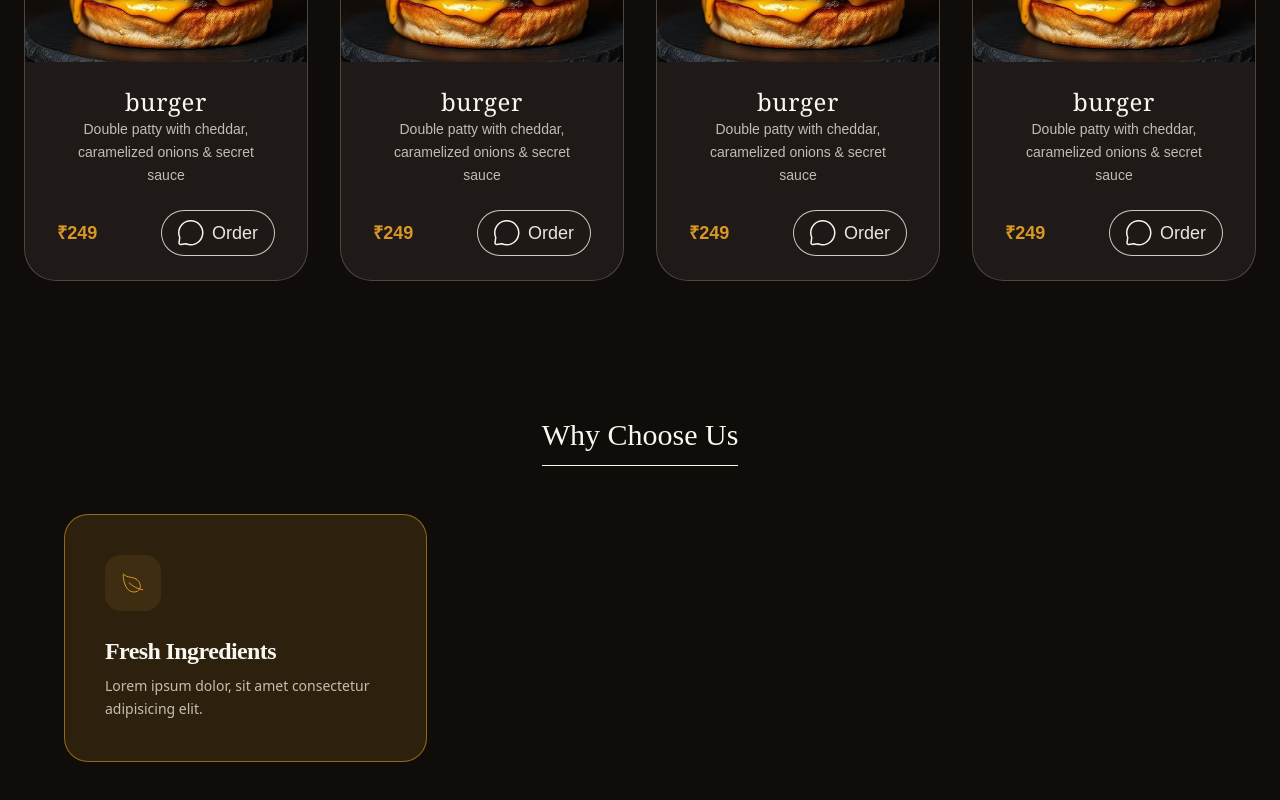
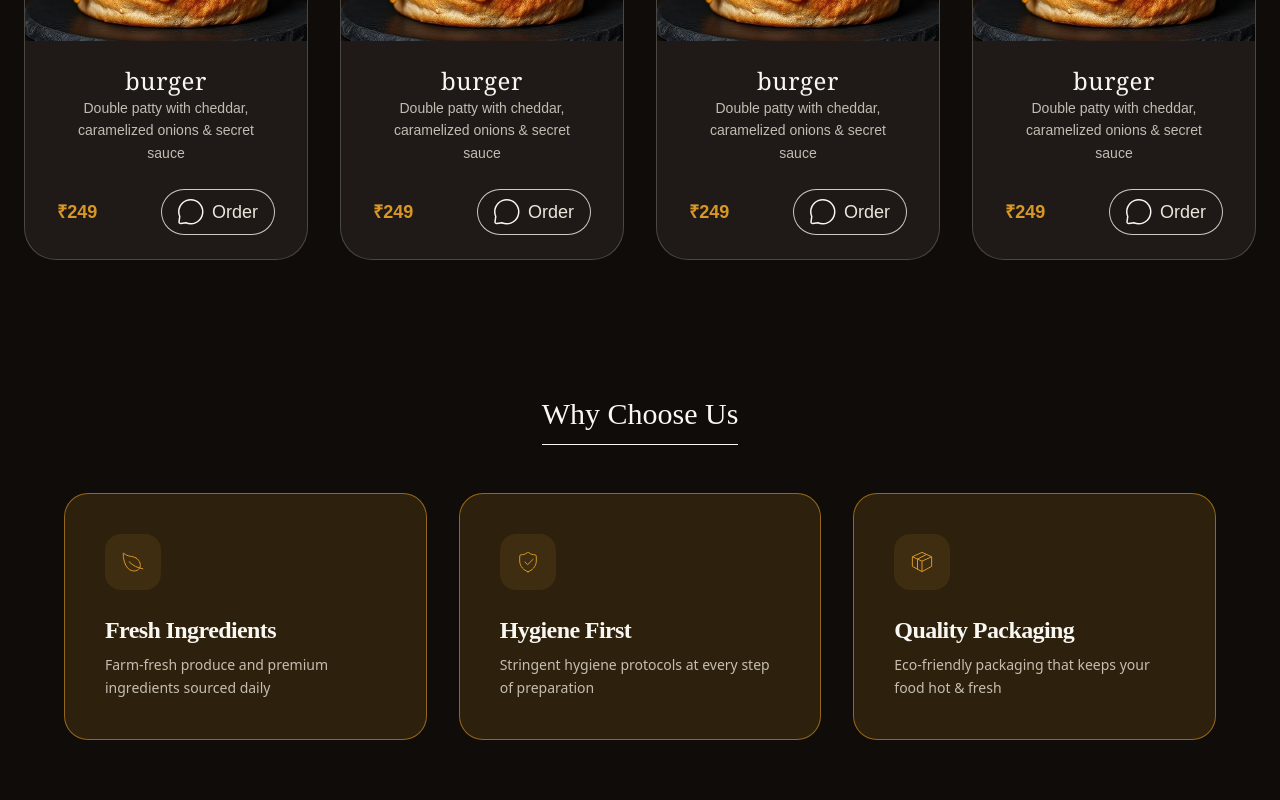
Before and after one commit to YogurtFusion/Mocha-loft, a Next.js app: page / in a window 1280 px wide. Shown: the part 1740-2540 px from the top of the page. Built offline with nearby package versions, Linux system fonts and the light colour scheme.

Commit message:
design of  whyChooseUs completed

```diff
--- a/components/Menu.jsx
+++ b/components/Menu.jsx
@@ -7,7 +7,7 @@ const Menu = () => {
     <section className="mb-12">
       {/* wrap */}
       <div className="flex flex-col  justify-center items-center p-6 gap-6">
-        <h2 className="text-primary text-3xl leading-normal tracking-[-0.6px] font-semibold font-playfair text-center ">
+        <h2 className="text-primary text-3xl  tracking-tight font-semibold font-playfair text-center border-b border-primary mx-auto w-fit mb-3 ">
           The Menu
         </h2>
         <MenuLinks />
--- a/components/Process.jsx
+++ b/components/Process.jsx
@@ -29,7 +29,7 @@ const Process = () => {
     <section className="mb-12">
       {/* wrap */}
       <div className="p-12">
-        <h1 className="text-center text-primary text-3xl/relaxed leading-16  font-playfair font-semibold ">
+        <h1 className="text-center text-primary text-3xl/tight  font-playfair font-semibold border-b border-primary mx-auto w-fit  ">
           How It Works
         </h1>
         {/* cards */}
--- /dev/null
+++ b/components/UI/PackingBox.jsx
@@ -0,0 +1,21 @@
+import React from "react";
+
+const PackingBox = () => {
+  return (
+    <svg
+      xmlns="http://www.w3.org/2000/svg"
+      width="24"
+      height="24"
+      viewBox="0 0 24 24"
+      fill="none"
+    >
+      <path
+        d="M2.37601 6.75001L12 2.37451L21.6255 6.75001M2.37601 6.75001L12 11.1255M2.37601 6.75001V16.3755L12 21.6255M21.6255 6.75001L12 11.1255M21.6255 6.75001V16.3755L12 21.6255M12 11.1255V21.6255M16.5 4.50001L7.50001 9.00001V19.5"
+        stroke="currentColor"
+        strokeLinejoin="round"
+      />
+    </svg>
+  );
+};
+
+export default PackingBox
--- /dev/null
+++ b/components/UI/SheildProtection.jsx
@@ -0,0 +1,28 @@
+import React from "react";
+
+const SheildProtection = () => {
+  return (
+    <svg
+      xmlns="http://www.w3.org/2000/svg"
+      width="24"
+      height="24"
+      viewBox="0 0 24 24"
+      fill="none"
+    >
+      <path
+        d="M12 21.75C16.5215 20.1915 19.7445 16.5685 20.25 11.9555C20.39 9.95297 20.3785 7.94297 20.2145 5.94197C20.1929 5.62657 20.0545 5.33054 19.8263 5.11176C19.5981 4.89299 19.2965 4.76719 18.9805 4.75897C16.935 4.69597 14.5575 4.35497 12.7205 2.54547C12.5287 2.356 12.2699 2.24976 12.0002 2.24976C11.7306 2.24976 11.4718 2.356 11.28 2.54547C9.4425 4.35497 7.065 4.69597 5.02 4.75897C4.70397 4.76719 4.40237 4.89299 4.17416 5.11176C3.94595 5.33054 3.80755 5.62657 3.786 5.94197C3.62198 7.94267 3.60994 9.95294 3.75 11.9555C4.256 16.5685 7.4785 20.1915 12 21.75Z"
+        stroke="currentColor"
+        strokeLinecap="round"
+        strokeLinejoin="round"
+      />
+      <path
+        d="M8.894 11.9911L11.6375 14.7341L17.106 9.26611"
+        stroke="currentColor"
+        strokeLinecap="round"
+        strokeLinejoin="round"
+      />
+    </svg>
+  );
+};
+
+export default SheildProtection;
--- a/components/UI/WhyChooseUsCards.jsx
+++ b/components/UI/WhyChooseUsCards.jsx
@@ -1,21 +1,15 @@
 import React from "react";
-import LeafOutLine from "./LeafOutline";
-const Cards = ({title, svg, desc}) => {
+const Cards = ({ title, svg, desc }) => {
   return (
-    <div className="bg-gold/15 border border-gold/60  rounded-3xl  max-w-sm h-full mx-auto w-full ">
+    <div className="bg-gold/15 border border-gold/60  rounded-3xl  max-w-sm h-full mx-auto w-full  ">
       {/* wrap */}
       <div className="flex flex-col items-start   gap-4 p-8 md:p-10   ">
-        <div className="bg-gold/10 text-gold  p-4 rounded-2xl  ">
-          <LeafOutLine />
-        </div>
+        <div className="bg-gold/10 text-gold  p-4 rounded-2xl  ">{svg}</div>
         <div className="space-y-2 mt-2">
-
-        <h2 className="text-primary text-2xl tracking-tight font-playfair font-semibold">
-          Fresh Ingredients
-        </h2>
-        <p className="text-secondary/80 text-sm leading-relaxed">
-          Lorem ipsum dolor, sit amet consectetur adipisicing elit.
-        </p>
+          <h2 className="text-primary text-2xl tracking-tight font-playfair font-semibold">
+            {title}
+          </h2>
+          <p className="text-secondary/80 text-sm leading-relaxed">{desc}</p>
         </div>
       </div>
     </div>
--- a/components/WhyChooseUs.jsx
+++ b/components/WhyChooseUs.jsx
@@ -1,19 +1,50 @@
 import React from "react";
 import Cards from "./UI/WhyChooseUsCards";
+import LeafOutLine from "./UI/LeafOutline";
+import PackingBox from "./UI/PackingBox";
+import SheildProtection from "./UI/SheildProtection";
 
-const WhyChooseUs = () =>{
-    return(
+const cardBody = [
+  {
+    id: 1,
+    svg: <LeafOutLine />,
+    title: "Fresh Ingredients",
+    desc: "Farm-fresh produce and premium ingredients sourced daily",
+  },
+  {
+    id: 2,
+    svg: <SheildProtection />,
+    title: "Hygiene First",
+    desc: "Stringent hygiene protocols at every step of preparation",
+  },
+  {
+    id: 3,
+    svg: <PackingBox />,
+    title: "Quality Packaging",
+    desc: "Eco-friendly packaging that keeps your food hot & fresh",
+  },
+];
+
+const WhyChooseUs = () => {
+  return (
     <section className=" py-16 px-6 md:px-12 ">
       {/* wrap */}
       <div className=" flex flex-col items-center justify-center gap-12 max-w-6xl mx-auto w-full ">
-
-    <h2 className="text-3xl text-primary text-center font-playfair border-b border-primary mx-auto pb-3 w-fit ">Why Choose Us</h2>
+        <h2 className="text-3xl text-primary text-center font-playfair border-b border-primary mx-auto w-fit pb-3  ">
+          Why Choose Us
+        </h2>
         <div className="grid grid-cols-1 lg:grid-cols-3 w-full gap-8">
-        <Cards/>
+          {cardBody.map((item) => (
+            <div
+              key={item.id}
+            >
+              <Cards svg={item.svg} title={item.title} desc={item.desc} />
+            </div>
+          ))}
         </div>
       </div>
     </section>
-    )
-}
+  );
+};
 
-export default WhyChooseUs
+export default WhyChooseUs;
```
Lines whose indentation alone changed are shown as unchanged.
